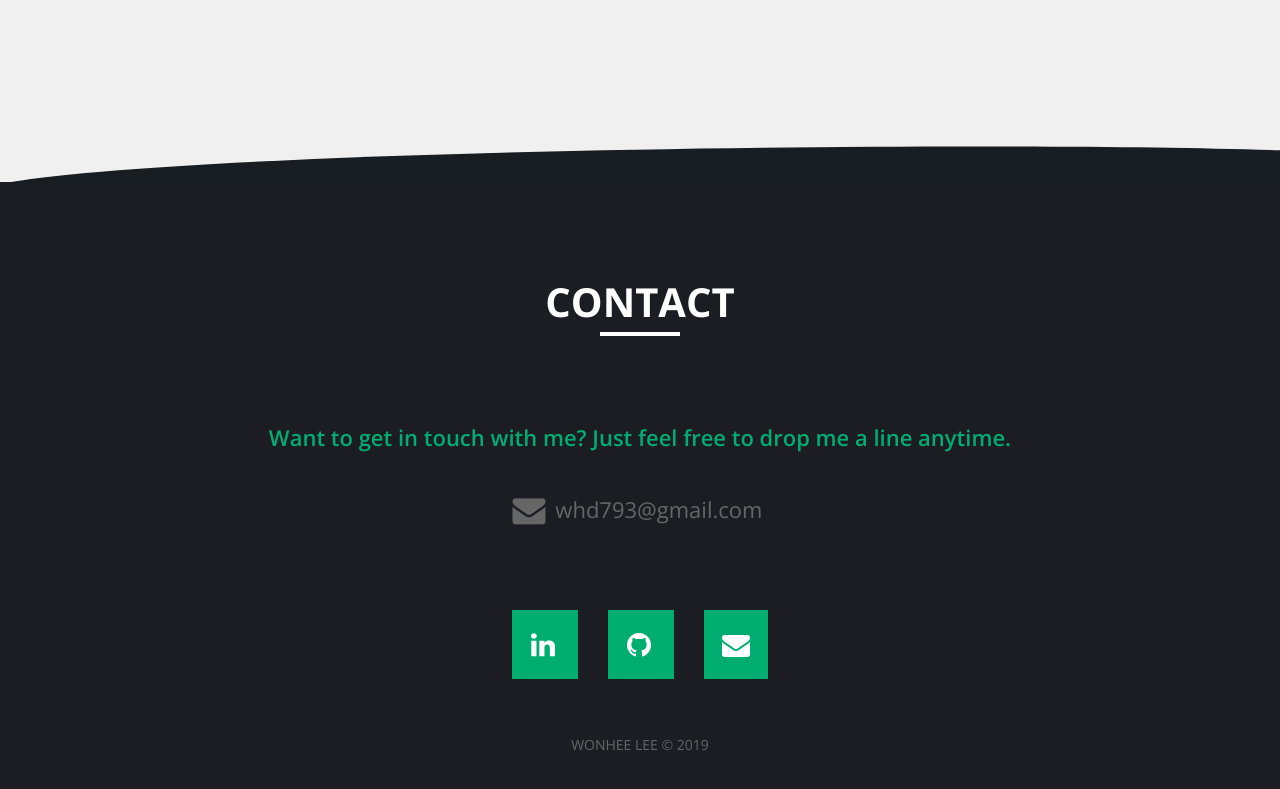
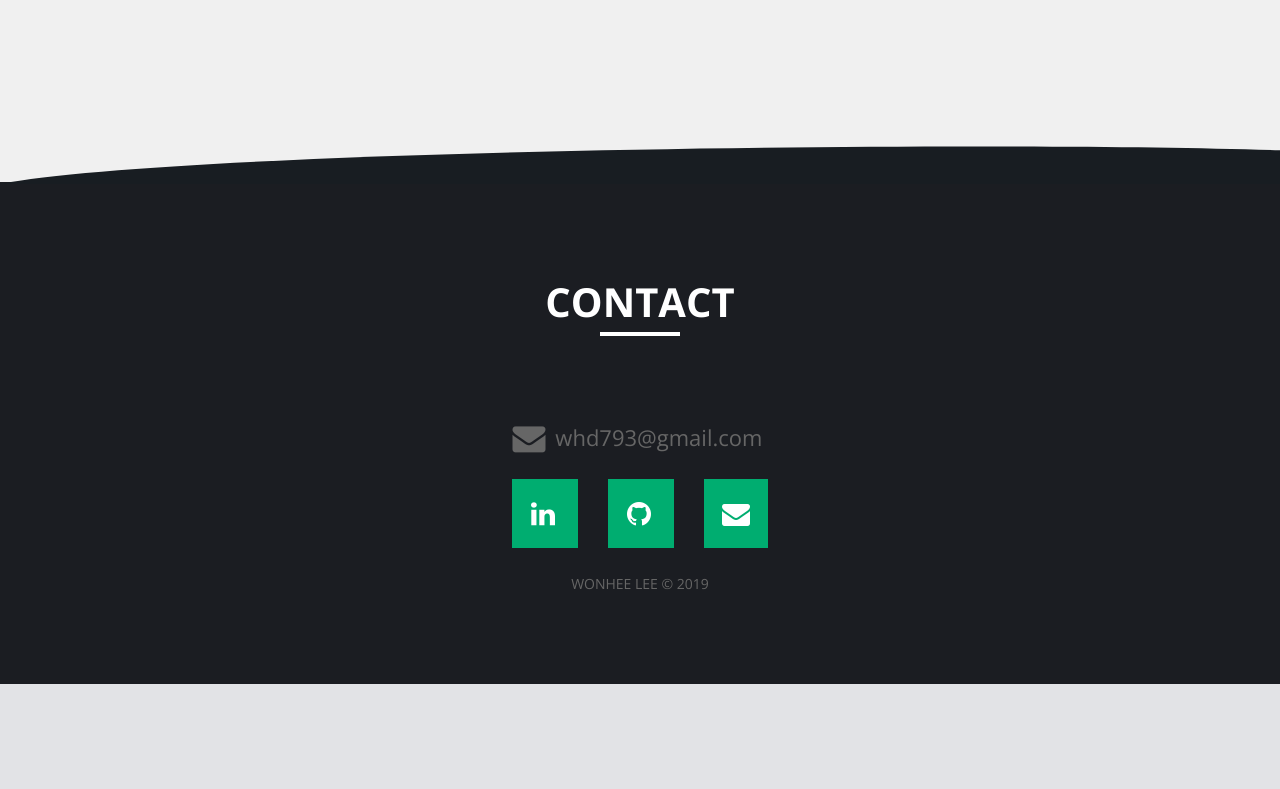
Before and after one commit to whd793/whd793.github.io, a plain HTML site: page index.html in a window 1280 px wide. Shown: the part 9827-10616 px from the top of the page. After the commit the page ends 10511 px from the top, so only its background shows below. Drawn offline with nearby package versions, Linux system fonts and the light colour scheme; some packages are replaced by stand-ins of ours; a script that the page names is missing.

Commit message:
contact section

```diff
--- a/index.html
+++ b/index.html
@@ -2030,21 +2030,13 @@
           <div class="line"></div>
         </div>
         <!-- <div class="gap"></div> -->
-        <div
-          class="address service "
-          data-animation="fadeInRight"
-          data-delay="300"
-        >
-          Want to get in touch with me? Just feel free to drop me a line
-          anytime.
-        </div>
+
         <div
           class=""
           data-animation="fadeInLeft"
           data-delay="300"
         >
-          <br />
-          <br />
+
           <p class="" style="font-size: 22px; color: #666; font-weight: 400">
             <i class="fa fa-envelope fa-2x" style="margin-right: 10px"></i>
             whd793@gmail.com
@@ -2054,8 +2046,7 @@
           <!-- <p class="" style="font-size: 22px; font-weight: 400; margin-bottom: 0;">                                <i class="fa fa-home fa-2x" style="margin-right: 10px;"></i>
                                  Cumming, GA 30041</p> -->
         </div>
-        <br /><br />
-        <br /><br /><br />
+     <div class="gap"></div>
         <div
           class="socialiconz "
           data-animation="fadeInUp"
@@ -2078,12 +2069,11 @@
             <!-- </div> -->
           </a>
         </div>
-        <br /><br /><br /><br />
+     <div class="gap"></div>
       </div>
 
       <p class="">WONHEE LEE &copy; 2019</p>
 
-      <!-- </div> --><br /><br />
     </section>
 
     <script src="https://cdnjs.cloudflare.com/ajax/libs/jquery/3.1.0/jquery.min.js"></script>
```
